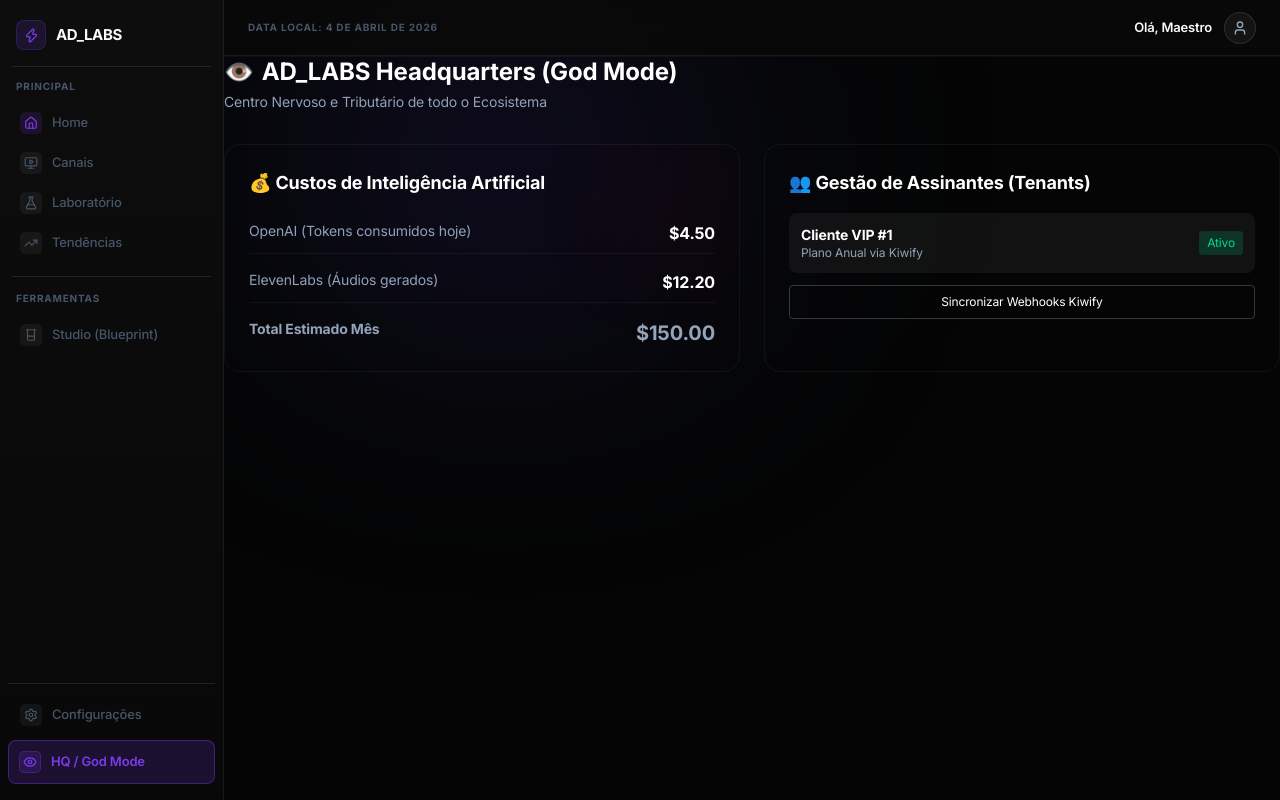
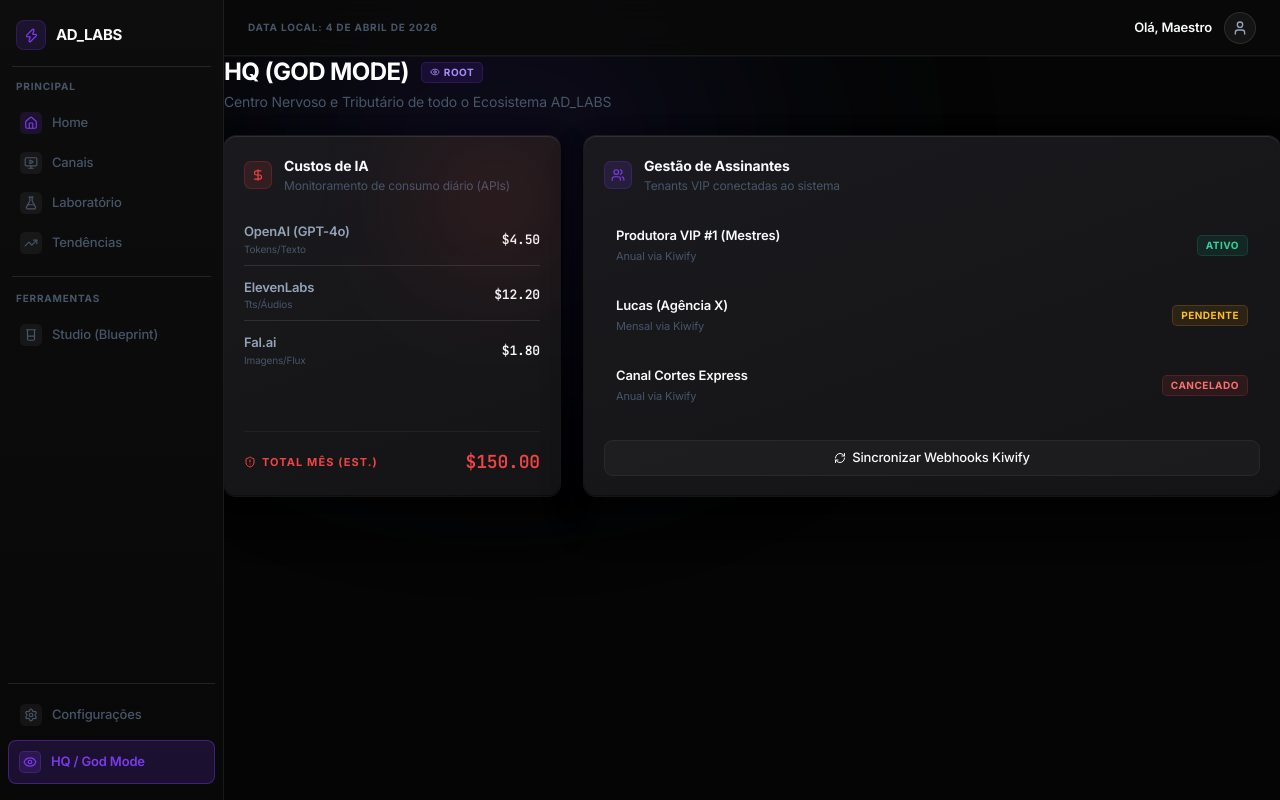
Before and after one commit to adrianofounder/Produtora, a Next.js app: page /hq in a window 1280 px wide. Built offline with nearby package versions, Linux system fonts and the light colour scheme.

Commit message:
feat(ui): Epic 6 — HQ God Mode + Fechamento da Fase 3

```diff
--- a/src/app/(dashboard)/hq/page.tsx
+++ b/src/app/(dashboard)/hq/page.tsx
@@ -1,46 +1,36 @@
+import { Eye } from 'lucide-react';
+import { FinancialWidget } from '@/components/hq/financial-widget';
+import { TenantManager } from '@/components/hq/tenant-manager';
+
 export default function HQ() {
   return (
-    <div className="flex flex-col gap-8">
-      <header>
-        <h1 className="text-2xl font-sans font-bold text-white flex items-center gap-2"><span>👁️</span> AD_LABS Headquarters (God Mode)</h1>
-        <p className="text-slate-400 text-sm mt-1">Centro Nervoso e Tributário de todo o Ecosistema</p>
+    <div className="flex flex-col gap-6 h-full">
+      <header className="flex flex-col gap-1">
+        <div className="flex items-center gap-3">
+          <h1 className="text-2xl font-sans font-bold text-white uppercase tracking-tight">
+            HQ (God Mode)
+          </h1>
+          <span className="badge badge-accent shadow-glow">
+            <Eye size={10} />
+            ROOT
+          </span>
+        </div>
+        <p className="text-sm" style={{ color: 'var(--color-text-3)' }}>
+          Centro Nervoso e Tributário de todo o Ecosistema AD_LABS
+        </p>
       </header>
 
-      <section className="grid grid-cols-1 md:grid-cols-2 gap-6">
+      {/* Main Grid / Bento Layout */}
+      <section className="grid grid-cols-1 md:grid-cols-2 lg:grid-cols-3 gap-6">
 
-       <div className="glass-panel p-6 rounded-2xl flex flex-col gap-4 border border-white/5 relative overflow-hidden">
-          <div className="absolute top-0 right-0 p-4 opacity-10">
-              <div className="w-24 h-24 rounded-full bg-red-600 blur-3xl"></div>
-          </div>
-          <h2 className="text-lg font-bold text-white z-10">💰 Custos de Inteligência Artificial</h2>
-          <div className="flex flex-col gap-2 z-10">
-            <div className="flex justify-between border-b border-white/5 py-2">
-              <span className="text-sm text-slate-400">OpenAI (Tokens consumidos hoje)</span>
-              <span className="font-bold text-white">$4.50</span>
-            </div>
-            <div className="flex justify-between border-b border-white/5 py-2">
-              <span className="text-sm text-slate-400">ElevenLabs (Áudios gerados)</span>
-              <span className="font-bold text-white">$12.20</span>
-            </div>
-            <div className="flex justify-between pt-2">
-              <span className="text-sm font-bold text-primary">Total Estimado Mês</span>
-              <span className="font-bold text-primary text-xl">$150.00</span>
-            </div>
-          </div>
+        {/* IA Costs */}
+        <div className="lg:col-span-1">
+          <FinancialWidget totalEstimado="$150.00" />
         </div>
 
-        <div className="glass-panel p-6 rounded-2xl flex flex-col gap-4 border border-white/5">
-          <h2 className="text-lg font-bold text-white">👥 Gestão de Assinantes (Tenants)</h2>
-          <div className="flex flex-col gap-3">
-             <div className="flex justify-between items-center bg-white/5 p-3 rounded-lg">
-                <div>
-                   <p className="font-bold text-sm text-white">Cliente VIP #1</p>
-                   <p className="text-xs text-slate-400">Plano Anual via Kiwify</p>
-                </div>
-                <span className="text-xs bg-emerald-500/20 text-emerald-400 px-2 py-1 rounded">Ativo</span>
-             </div>
-             <button className="text-xs border border-white/20 text-white w-full py-2 hover:bg-white/10 rounded">Sincronizar Webhooks Kiwify</button>
-          </div>
+        {/* SaaS / Tenant Management */}
+        <div className="lg:col-span-2">
+          <TenantManager />
         </div>
 
       </section>
--- /dev/null
+++ b/src/components/hq/financial-widget.tsx
@@ -0,0 +1,82 @@
+import { DollarSign, ShieldAlert } from 'lucide-react';
+
+interface CostData {
+  provider: string;
+  type: string;
+  amount: string;
+}
+
+const COSTS: CostData[] = [
+  { provider: 'OpenAI (GPT-4o)', type: 'Tokens/Texto', amount: '$4.50' },
+  { provider: 'ElevenLabs',      type: 'Tts/Áudios',   amount: '$12.20' },
+  { provider: 'Fal.ai',          type: 'Imagens/Flux', amount: '$1.80' }
+];
+
+interface FinancialWidgetProps {
+  totalEstimado: string;
+}
+
+export function FinancialWidget({ totalEstimado }: FinancialWidgetProps) {
+  return (
+    <div className="card relative overflow-hidden flex flex-col gap-4 min-h-full">
+      {/* Glow Alert no canto sup-direito sutil */}
+      <div
+        className="absolute top-0 right-0 w-32 h-32 rounded-full blur-[64px] opacity-20 pointer-events-none"
+        style={{ background: 'var(--color-error)' }}
+      />
+
+      <div className="p-5 flex flex-col gap-5 flex-1">
+        {/* Header */}
+        <div className="flex items-center gap-3">
+          <span className="icon-box icon-box-error shrink-0">
+            <DollarSign size={14} />
+          </span>
+          <div>
+            <h2 className="text-sm font-bold" style={{ color: 'var(--color-text-1)' }}>
+              Custos de IA
+            </h2>
+            <p className="text-xs mt-0.5" style={{ color: 'var(--color-text-3)' }}>
+              Monitoramento de consumo diário (APIs)
+            </p>
+          </div>
+        </div>
+
+        {/* Listagem */}
+        <div className="flex flex-col gap-1 flex-1">
+          {COSTS.map((c, i) => (
+            <div
+              key={c.provider}
+              className="flex justify-between items-center py-2 border-b last:border-b-0"
+              style={{ borderColor: 'var(--color-border-2)' }}
+            >
+              <div className="flex flex-col">
+                <span className="text-[13px] font-semibold" style={{ color: 'var(--color-text-2)' }}>
+                  {c.provider}
+                </span>
+                <span className="text-[10px]" style={{ color: 'var(--color-text-3)' }}>
+                  {c.type}
+                </span>
+              </div>
+              <span className="text-[13px] font-mono font-bold" style={{ color: 'var(--color-text-1)' }}>
+                {c.amount}
+              </span>
+            </div>
+          ))}
+        </div>
+
+        {/* Footer Metric */}
+        <div className="pt-4 border-t flex justify-between items-center" style={{ borderColor: 'var(--color-border)' }}>
+          <div className="flex items-center gap-1.5">
+            <ShieldAlert size={12} style={{ color: 'var(--color-error)' }} />
+            <span className="text-[11px] font-bold uppercase tracking-widest" style={{ color: 'var(--color-error)' }}>
+              Total Mês (Est.)
+            </span>
+          </div>
+          <span className="text-lg font-mono font-bold" style={{ color: 'var(--color-error)' }}>
+            {totalEstimado}
+          </span>
+        </div>
+      </div>
+    </div>
+  );
+}
--- /dev/null
+++ b/src/components/hq/tenant-manager.tsx
@@ -0,0 +1,78 @@
+import { Users, RefreshCw } from 'lucide-react';
+
+interface Tenant {
+  id: number;
+  name: string;
+  plan: string;
+  status: 'ativo' | 'pendente' | 'cancelado';
+}
+
+const TENANTS: Tenant[] = [
+  { id: 1, name: 'Produtora VIP #1 (Mestres)', plan: 'Anual via Kiwify', status: 'ativo' },
+  { id: 2, name: 'Lucas (Agência X)',          plan: 'Mensal via Kiwify', status: 'pendente' },
+  { id: 3, name: 'Canal Cortes Express',       plan: 'Anual via Kiwify', status: 'cancelado' },
+];
+
+const STATUS_CONFIG = {
+  ativo:     { label: 'Ativo',     badge: 'badge-success' },
+  pendente:  { label: 'Pendente',  badge: 'badge-warning' },
+  cancelado: { label: 'Cancelado', badge: 'badge-error' },
+};
+
+export function TenantManager() {
+  return (
+    <div className="card flex flex-col gap-4 min-h-full">
+      <div className="p-5 flex flex-col gap-5 flex-1">
+
+        {/* Header */}
+        <div className="flex items-center gap-3">
+          <span className="icon-box icon-box-accent shrink-0">
+            <Users size={14} />
+          </span>
+          <div>
+            <h2 className="text-sm font-bold" style={{ color: 'var(--color-text-1)' }}>
+              Gestão de Assinantes
+            </h2>
+            <p className="text-xs mt-0.5" style={{ color: 'var(--color-text-3)' }}>
+              Tenants VIP conectadas ao sistema
+            </p>
+          </div>
+        </div>
+
+        {/* Tabela / Lista */}
+        <div className="flex flex-col gap-2 flex-1">
+          {TENANTS.map((t) => {
+            const config = STATUS_CONFIG[t.status];
+
+            return (
+              <div
+                key={t.id}
+                className="flex items-center justify-between p-3 rounded-lg"
+                style={{ background: 'var(--color-surface-3)' }}
+              >
+                <div className="flex flex-col gap-0.5">
+                  <span className="text-[13px] font-semibold" style={{ color: 'var(--color-text-1)' }}>
+                    {t.name}
+                  </span>
+                  <span className="text-[11px]" style={{ color: 'var(--color-text-3)' }}>
+                    {t.plan}
+                  </span>
+                </div>
+                <span className={`badge ${config.badge}`}>
+                  {config.label}
+                </span>
+              </div>
+            );
+          })}
+        </div>
+
+        {/* Action Button */}
+        <button className="btn-ghost w-full justify-center h-9 mt-1">
+          <RefreshCw size={12} />
+          Sincronizar Webhooks Kiwify
+        </button>
+
+      </div>
+    </div>
+  );
+}
```
Also changed, not shown: 2 other files (tests, documents, lock files or other folders).
